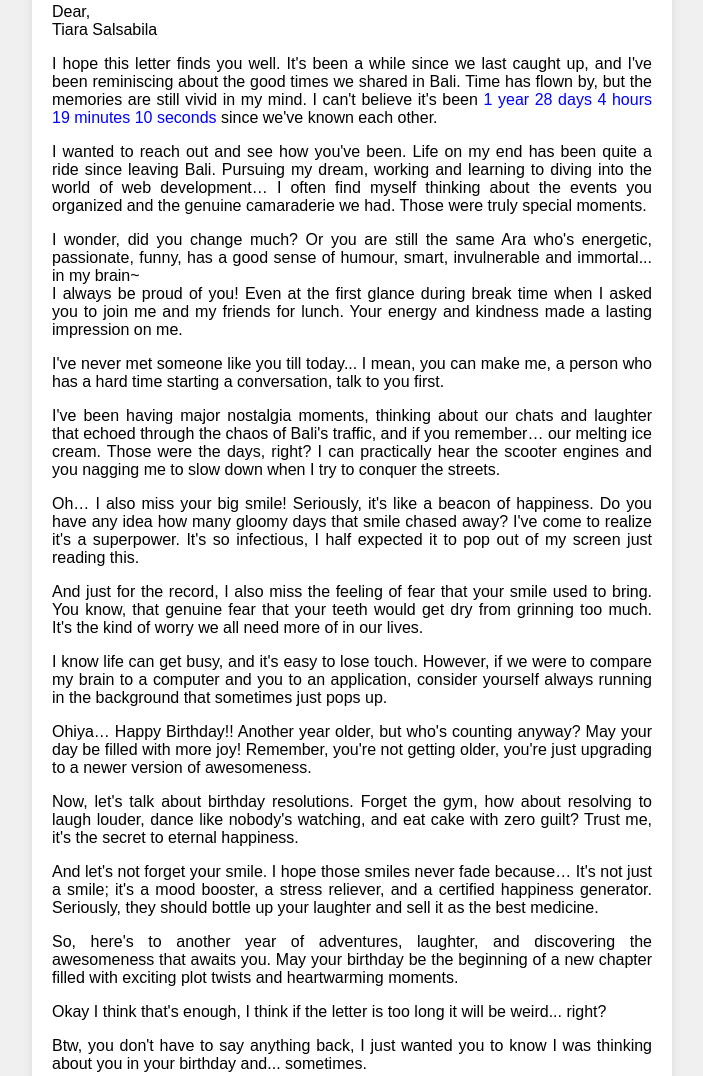
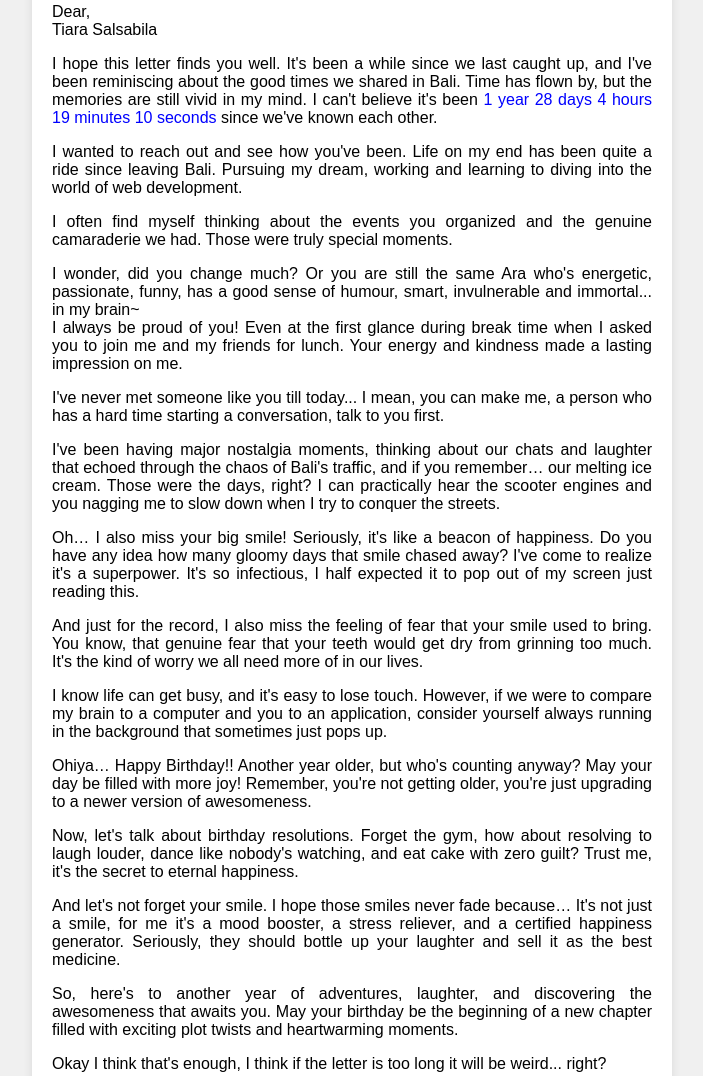
Before and after one commit to arrafahvg/yourLetter, a plain HTML site: page letter/halaman-surprise.html in a window 1280 px wide. Shown: the part 93-1169 px from the top of the page, without its empty margins (288-991 px from the left). Drawn offline with Linux system fonts and the light colour scheme.

Commit message:
Just changing some sentence in the letter

```diff
--- a/letter/halaman-surprise.html
+++ b/letter/halaman-surprise.html
@@ -13,7 +13,8 @@
         <p class="greeting">Dear,<br>
             Tiara Salsabila</p>
         <p class="message">I hope this letter finds you well. It's been a while since we last caught up, and I've been reminiscing about the good times we shared in Bali. Time has flown by, but the memories are still vivid in my mind. I can't believe it's been <span id="timer"></span> since we've known each other.</p>
-        <p class="message">I wanted to reach out and see how you've been. Life on my end has been quite a ride since leaving Bali. Pursuing my dream, working and learning to diving into the world of web development… I often find myself thinking about the events you organized and the genuine camaraderie we had. Those were truly special moments.</p>
+        <p class="message">I wanted to reach out and see how you've been. Life on my end has been quite a ride since leaving Bali. Pursuing my dream, working and learning to diving into the world of web development.</p>
+        <p class="message">I often find myself thinking about the events you organized and the genuine camaraderie we had. Those were truly special moments.</p>
         <p class="message">I wonder, did you change much? Or you are still the same Ara who's energetic, passionate, funny, has a good sense of humour, smart, invulnerable and immortal... in my brain~<br>
             I always be proud of you! Even at the first glance during break time when I asked you to join me and my friends for lunch. Your energy and kindness made a lasting impression on me.</p>
         <p class="message">I've never met someone like you till today... I mean, you can make me, a person who has a hard time starting a conversation, talk to you first.</p>
@@ -23,7 +24,7 @@
         <p class="message">I know life can get busy, and it's easy to lose touch. However, if we were to compare my brain to a computer and you to an application, consider yourself always running in the background that sometimes just pops up.</p>
         <p class="message">Ohiya… Happy Birthday!! Another year older, but who's counting anyway? May your day be filled with more joy! Remember, you're not getting older, you're just upgrading to a newer version of awesomeness.</p>
         <p class="message">Now, let's talk about birthday resolutions. Forget the gym, how about resolving to laugh louder, dance like nobody's watching, and eat cake with zero guilt? Trust me, it's the secret to eternal happiness.</p>
-        <p class="message">And let's not forget your smile. I hope those smiles never fade because… It's not just a smile; it's a mood booster, a stress reliever, and a certified happiness generator. Seriously, they should bottle up your laughter and sell it as the best medicine. </p>
+        <p class="message">And let's not forget your smile. I hope those smiles never fade because… It's not just a smile, for me it's a mood booster, a stress reliever, and a certified happiness generator. Seriously, they should bottle up your laughter and sell it as the best medicine. </p>
         <p class="message">So, here's to another year of adventures, laughter, and discovering the awesomeness that awaits you. May your birthday be the beginning of a new chapter filled with exciting plot twists and heartwarming moments.</p>
         <p class="message">Okay I think that's enough, I think if the letter is too long it will be weird... right?</p>
         <p class="message">Btw, you don't have to say anything back, I just wanted you to know I was thinking about you in your birthday and... sometimes.</p>
```
